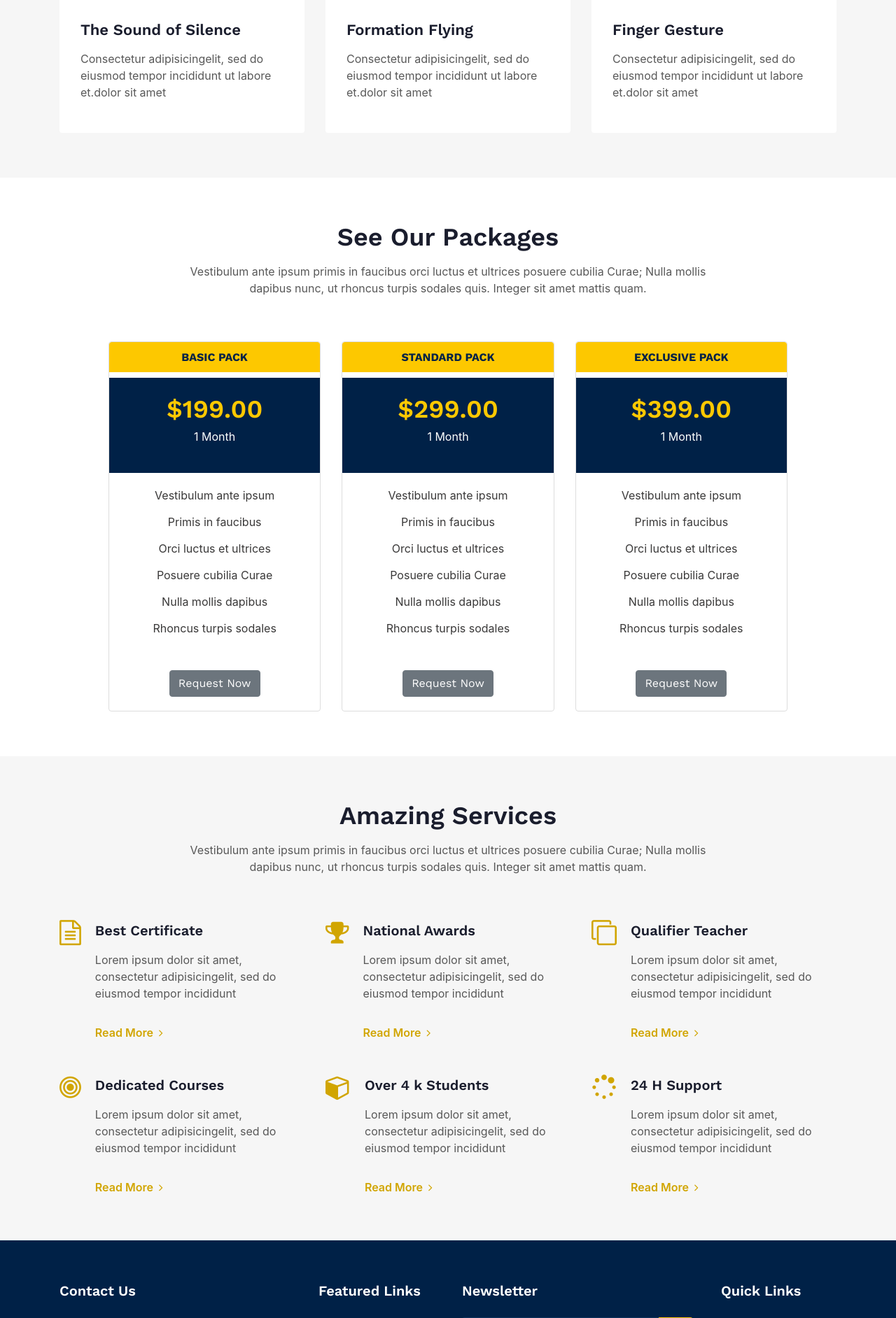
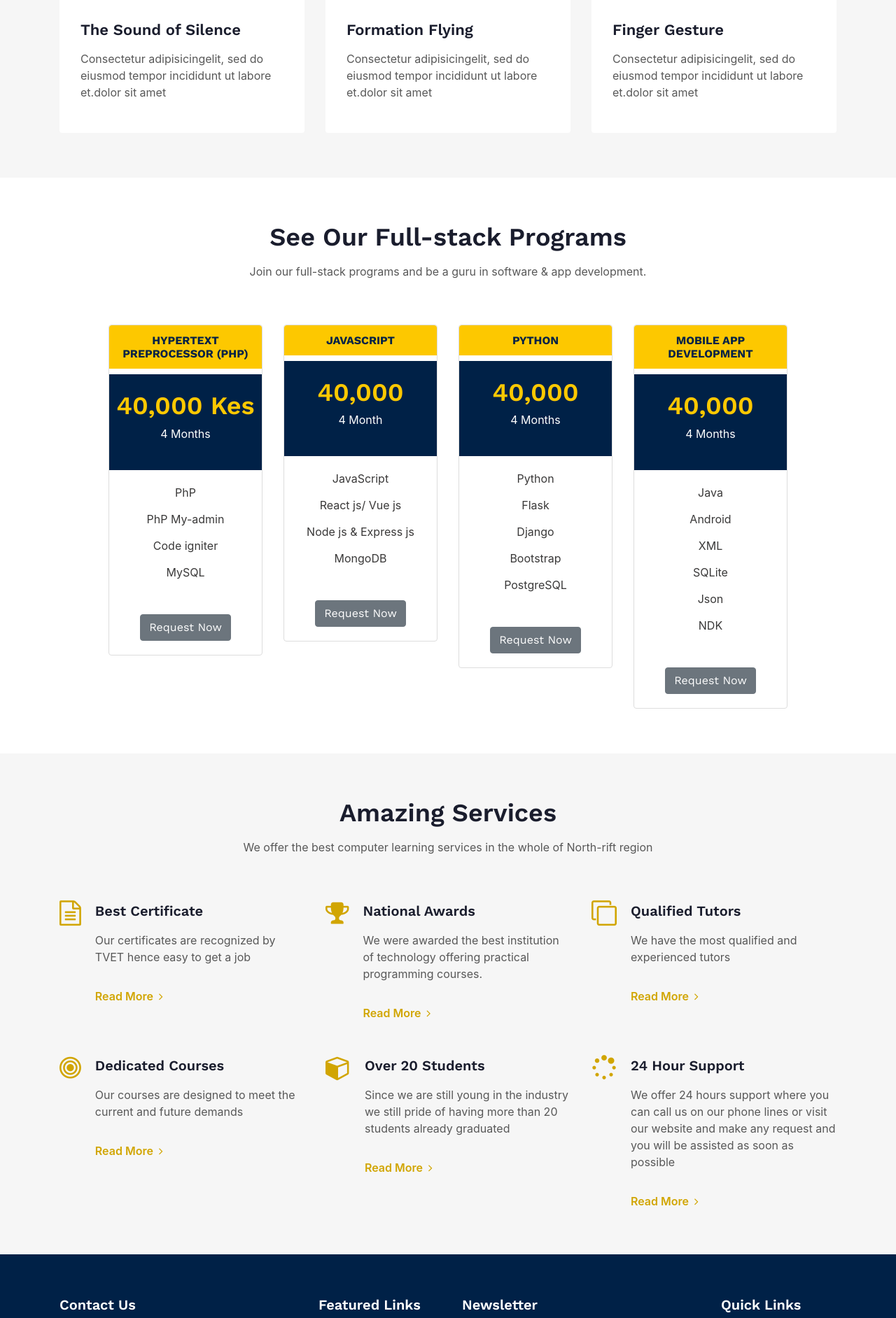
Before and after one commit to alexarirok/qit-website, a Django app: page /services/ in a window 1280 px wide. Shown: the part 1120-3004 px from the top of the page at 70% size. Run offline with Django 3.2, Linux system fonts and the light colour scheme; parts of the project's set-up code (start-up, migrations or seed data) failed here and were passed over; some libraries are stand-ins or nearby versions.

Commit message:
added content to services

```diff
--- a/main/templates/home.html
+++ b/main/templates/home.html
@@ -339,7 +339,7 @@
          <div class="imgTitle">
            <img src="{% static 'images/qit4.jpg' %}" class="img-responsive" alt=""  style="height: 100px; width: 150px;"/>
           </div>
-          <h6 class="mt-3">Alice Kadekhela</h6>
+          <h6 class="mt-3">Abel Rono</h6>
           <p class="">Former Student</p>
           <p> Q.I.T is the most awesome institution to learn computer and computer programming.</p>
 
--- a/main/templates/services.html
+++ b/main/templates/services.html
@@ -70,40 +70,33 @@
   <div class="w3l-pricing-7_sur py-5">
     <div class="container py-md-3">
       <div class="heading text-center mx-auto">
-        <h3 class="head">See Our Packages</h3>
-        <p class="my-3 head"> Vestibulum ante ipsum primis in faucibus orci luctus et ultrices posuere cubilia Curae;
-        Nulla mollis dapibus nunc, ut rhoncus
-        turpis sodales quis. Integer sit amet mattis quam.</p>
+        <h3 class="head">See Our Full-stack Programs</h3>
+        <p class="my-3 head"> Join our full-stack programs and be a guru in software & app development.</p>
       </div>
       <div class="row w3l-pricing-7-gd-top pt-3 mt-5">
-        <div class="col-lg-4 col-md-6 w3l-pricing-7-gd-left">
+        <div class="col-lg-3 col-md-6 w3l-pricing-7-gd-left">
           <div class="w3l-pricing-7  pric-7-1">
-            <h6>Basic Pack</h6>
+            <h6>Hypertext PreProcessor (PHP)</h6>
             <div class="w3l-pricing-7-top">
-              <h3 class="title-sub">$199.00</h3>
-              <p>1 Month</p>
+              <h3 class="title-sub">40,000 Kes</h3>
+              <p>4 Months</p>
             </div>
             <div class="w3l-pricing-7-bottom">
               <div class="w3l-pricing-7-bottom-bottom">
                 <ul class="links">
                   <li class="tick-info">
-                    Vestibulum ante ipsum
+                    PhP
                   </li>
                   <li class="tick-info">
-                    Primis in faucibus
+                    PhP My-admin
                   </li>
                   <li class="tick-info">
-                    Orci luctus et ultrices
+                    Code igniter
                   </li>
                   <li class="tick-info">
-                    Posuere cubilia Curae
+                    MySQL
                   </li>
-                  <li class="tick-info">
-                    Nulla mollis dapibus
-                  </li>
-                  <li class="tick-info">
-                    Rhoncus turpis sodales
-                  </li>
+
                 </ul>
               </div>
               <div class="buy-button text-center mt-5">
@@ -114,34 +107,29 @@
             </div>
           </div>
         </div>
-        <div class="col-lg-4 col-md-6 mt-md-0 mt-4 w3l-pricing-7-gd-left active">
+        <div class="col-lg-3 col-md-6 mt-md-0 mt-4 w3l-pricing-7-gd-left active">
           <div class="w3l-pricing-7 pric-7 active">
-            <h6>Standard  Pack</h6>
+            <h6>JavaScript</h6>
             <div class="w3l-pricing-7-top">
-              <h3 class="title-sub">$299.00</h3>
-              <p>1 Month</p>
+              <h3 class="title-sub">40,000</h3>
+              <p>4 Month</p>
            </div>
             <div class="w3l-pricing-7-bottom">
               <div class="w3l-pricing-7-bottom-bottom">
                 <ul class="links">
                   <li class="tick-info">
-                    Vestibulum ante ipsum
+                    JavaScript
                   </li>
                   <li class="tick-info">
-                    Primis in faucibus
+                    React js/ Vue js
                   </li>
                   <li class="tick-info">
-                    Orci luctus et ultrices
+                    Node js & Express js
                   </li>
                   <li class="tick-info">
-                    Posuere cubilia Curae
+                    MongoDB
                   </li>
-                  <li class="tick-info">
-                    Nulla mollis dapibus
-                  </li>
-                  <li class="tick-info">
-                    Rhoncus turpis sodales
-                  </li>
+
                 </ul>
               </div>
               <div class="buy-button text-center mt-5">
@@ -152,33 +140,69 @@
             </div>
           </div>
         </div>
-        <div class="col-lg-4 col-md-6 mt-lg-0 mt-4 w3l-pricing-7-gd-left">
+        <div class="col-lg-3 col-md-6 mt-lg-0 mt-4 w3l-pricing-7-gd-left">
           <div class="w3l-pricing-7 pric-7-2">
-            <h6>Exclusive  Pack</h6>
+            <h6>Python</h6>
             <div class="w3l-pricing-7-top">
-             <h3 class="title-sub">$399.00</h3>
-             <p>1 Month</p>
+             <h3 class="title-sub">40,000</h3>
+             <p>4 Months</p>
             </div>
             <div class="w3l-pricing-7-bottom">
               <div class="w3l-pricing-7-bottom-bottom">
                 <ul class="links">
                   <li class="tick-info">
-                    Vestibulum ante ipsum
+                    Python
                   </li>
                   <li class="tick-info">
-                    Primis in faucibus
+                    Flask
                   </li>
                   <li class="tick-info">
-                    Orci luctus et ultrices
+                    Django
                   </li>
                   <li class="tick-info">
-                    Posuere cubilia Curae
+                    Bootstrap
                   </li>
                   <li class="tick-info">
-                    Nulla mollis dapibus
+                    PostgreSQL
+                  </li>
+
+                </ul>
+              </div>
+              <div class="buy-button text-center mt-5">
+                <a href="{% url 'contact' %}" class="btn btn-secondary btn-theme2">
+                  <div class="anim"></div><span>Request Now</span>
+                </a>
+              </div>
+            </div>
+          </div>
+        </div>
+        <div class="col-lg-3 col-md-6 mt-lg-0 mt-4 w3l-pricing-7-gd-left">
+          <div class="w3l-pricing-7 pric-7-2">
+            <h6>Mobile App Development</h6>
+            <div class="w3l-pricing-7-top">
+             <h3 class="title-sub">40,000</h3>
+             <p>4 Months</p>
+            </div>
+            <div class="w3l-pricing-7-bottom">
+              <div class="w3l-pricing-7-bottom-bottom">
+                <ul class="links">
+                  <li class="tick-info">
+                    Java
                   </li>
                   <li class="tick-info">
-                    Rhoncus turpis sodales
+                    Android
+                  </li>
+                  <li class="tick-info">
+                    XML
+                  </li>
+                  <li class="tick-info">
+                    SQLite
+                  </li>
+                  <li class="tick-info">
+                    Json
+                  </li>
+                  <li class="tick-info">
+                    NDK
                   </li>
                 </ul>
               </div>
@@ -200,9 +224,7 @@
             <div class="container py-md-3">
 			<div class="heading text-center mx-auto">
 				<h3 class="head">Amazing Services</h3>
-				<p class="my-3 head"> Vestibulum ante ipsum primis in faucibus orci luctus et ultrices posuere cubilia Curae;
-				  Nulla mollis dapibus nunc, ut rhoncus
-				  turpis sodales quis. Integer sit amet mattis quam.</p>
+				<p class="my-3 head"> We offer the best computer learning services in the whole of North-rift region</p>
 			  </div>
 			<div class="fea-gd-vv row mt-5 pt-3">
 			   <div class="float-lt feature-gd col-lg-4 col-md-6">
@@ -210,7 +232,7 @@
 					 <div class="icon-info">
 						<h5><a href="#">
 							Best Certificate</a></h5>
-						<p> Lorem ipsum dolor sit amet, consectetur adipisicingelit, sed do eiusmod tempor incididunt  </p>
+						<p> Our certificates are recognized by TVET hence easy to get a job </p>
 						<a href="#" class="red mt-3">Read More <span class="fa fa-angle-right pl-1"></span></a>
 					</div>
 
@@ -220,15 +242,15 @@
 					 <div class="icon-info">
 						<h5><a href="#">National Awards
 						</a></h5>
-						<p> Lorem ipsum dolor sit amet, consectetur adipisicingelit, sed do eiusmod tempor incididunt  </p>
+						<p> We were awarded the best institution of technology offering practical programming courses. </p>
 						<a href="#" class="red mt-3">Read More <span class="fa fa-angle-right pl-1"></span></a>
 					</div>
 			 </div>
 				<div class="float-rt feature-gd col-lg-4 col-md-6 mt-lg-0 mt-5">
 					 <div class="icon"> <span class="fa fa-clone" aria-hidden="true"></span></div>
 					 <div class="icon-info">
-						<h5><a href="#">Qualifier Teacher</a></h5>
-						<p> Lorem ipsum dolor sit amet, consectetur adipisicingelit, sed do eiusmod tempor incididunt  </p>
+						<h5><a href="#">Qualified Tutors</a></h5>
+						<p> We have the most qualified and experienced tutors  </p>
 						<a href="#" class="red mt-3">Read More <span class="fa fa-angle-right pl-1"></span></a>
 					</div>
 			 </div>
@@ -237,7 +259,7 @@
 					 <div class="icon-info">
 						<h5><a href="#">Dedicated Courses</a>
 						</h5>
-						<p> Lorem ipsum dolor sit amet, consectetur adipisicingelit, sed do eiusmod tempor incididunt  </p>
+						<p> Our courses are designed to meet the current and future demands </p>
 						<a href="#" class="red mt-3">Read More <span class="fa fa-angle-right pl-1"></span></a>
 					</div>
 
@@ -246,18 +268,18 @@
 					 <div class="icon"> <span class="fa fa-cube" aria-hidden="true"></span></div>
 					 <div class="icon-info">
 						<h5><a href="#">
-							Over 4 k Students</a>
+							Over 20 Students</a>
 						</h5>
-						<p> Lorem ipsum dolor sit amet, consectetur adipisicingelit, sed do eiusmod tempor incididunt  </p>
+						<p> Since we are still young in the industry we still pride of having more than 20 students already graduated  </p>
 						<a href="#" class="red mt-3">Read More <span class="fa fa-angle-right pl-1"></span></a>
 					</div>
 			 </div>
 				<div class="float-rt feature-gd col-lg-4 col-md-6 mt-5">
 					 <div class="icon"> <span class="fa fa-spinner" aria-hidden="true"></span></div>
 					 <div class="icon-info">
-						<h5><a href="#">24 H Support</a>
+						<h5><a href="#">24 Hour Support</a>
 						</h5>
-						<p> Lorem ipsum dolor sit amet, consectetur adipisicingelit, sed do eiusmod tempor incididunt  </p>
+						<p> We offer 24 hours support where you can call us on our phone lines or visit our website and make any request and you will be assisted as soon as possible </p>
 						<a href="#" class="red mt-3">Read More <span class="fa fa-angle-right pl-1"></span></a>
 					</div>
 			 </div>
```
Also changed, not shown: main/templates/admission.html (+23 -0 lines).
